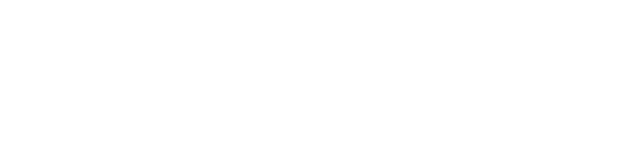
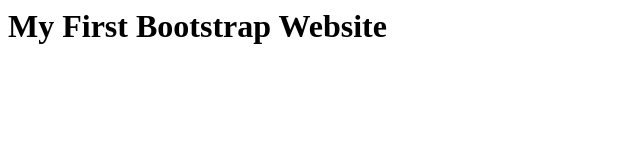
Before and after one commit to rickydiancin/Bootstrap-Website, a plain HTML site: page index.html in a window 1280 px wide. Shown: the whole page, without its empty margins (0-640 px from the left). Drawn offline with Linux system fonts and the light colour scheme.

Commit message:
added title to my website

```diff
--- a/index.html
+++ b/index.html
@@ -2,7 +2,7 @@
 	<head></head>
 	<body>
 
-
+		<h1>	My First Bootstrap Website</h1>
 	</body>
 
 </html>
```
